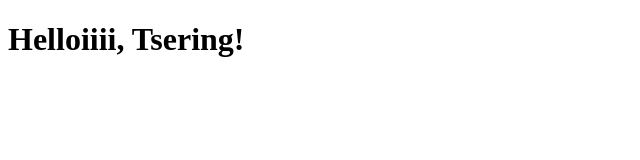
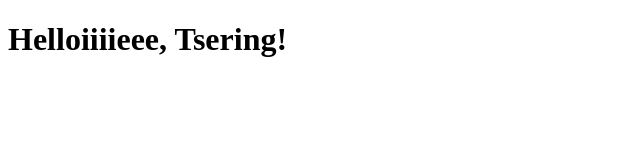
Before and after one commit to dhargyalla/tic-tac-toe-game, a plain HTML site: page index.html in a window 1280 px wide. Shown: the whole page, without its empty margins (0-640 px from the left). Drawn offline with Linux system fonts and the light colour scheme.

Commit message:
change index.html

```diff
--- a/index.html
+++ b/index.html
@@ -6,6 +6,6 @@
     <title>Bootstrap demo</title>
   </head>
   <body>
-    <h1>Helloiiii, Tsering!</h1>
+    <h1>Helloiiiieee, Tsering!</h1>
   </body>
 </html>
```
